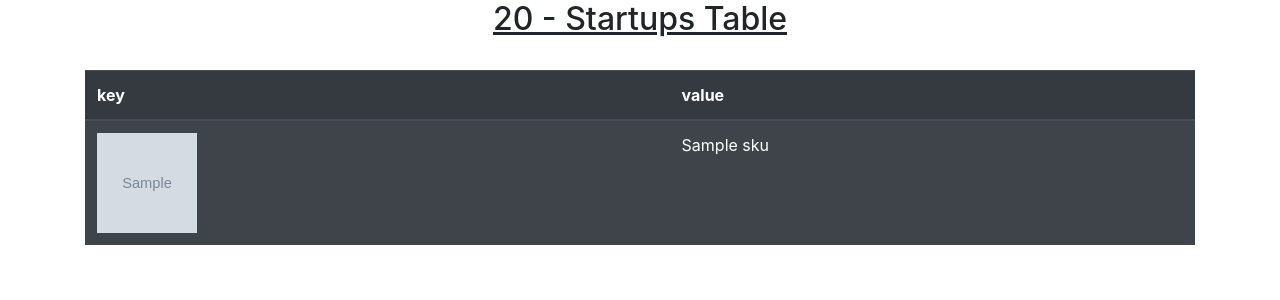
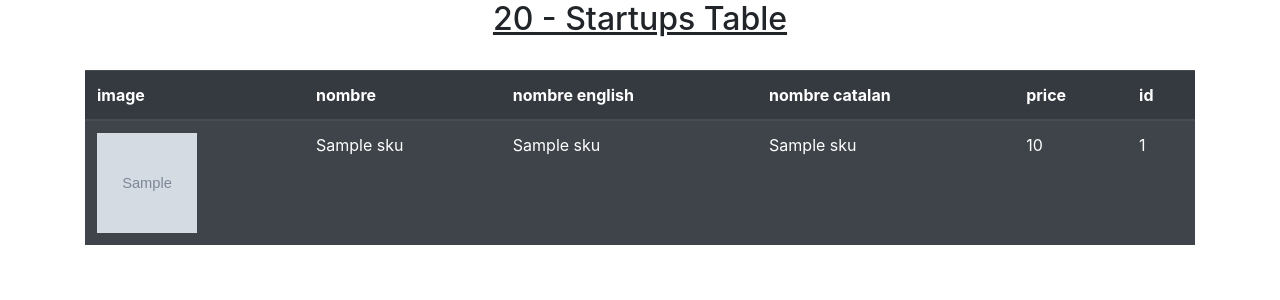
Before and after one commit to skurtsov/RestoranAPPWebAPI, a Django app: template myapi/templates/main/table.html in a window 1280 px wide. Shown: the top 300 px of the page. Run offline with Django 4.2, Linux system fonts and the light colour scheme; the template is opened without the code that fills it: most values are stand-ins (such as "Sample title", 1, 10 or a date in 2020); grey boxes marked "Sample" are stand-in pictures; some libraries are stand-ins or nearby versions.

Commit message:
table test works 2

```diff
--- a/myapi/templates/main/table.html
+++ b/myapi/templates/main/table.html
@@ -17,8 +17,13 @@
 <table class="table table-dark table-striped">
 	<thead>
 	<tr>
-		<th>key</th>
-		<th>value</th>
+		<th>image</th>
+		<th>nombre</th>
+		<th>nombre english</th>
+		<th>nombre catalan</th>
+		<th>price</th>
+		<th>id</th>
+
 
 	</tr>
 	</thead>
@@ -28,6 +33,11 @@
         <tr>
 			<td><img src="{{sku.image}}"></td>
             <td>{{ sku.name }}</td>
+			 <td>{{ sku.name_en }}</td>
+			 <td>{{ sku.name_cat }}</td>
+			 <td>{{ sku.price }}</td>
+			 <td>{{ sku.id }}</td>
+
         </tr>
         {% endfor %}
 	</tbody>
```
